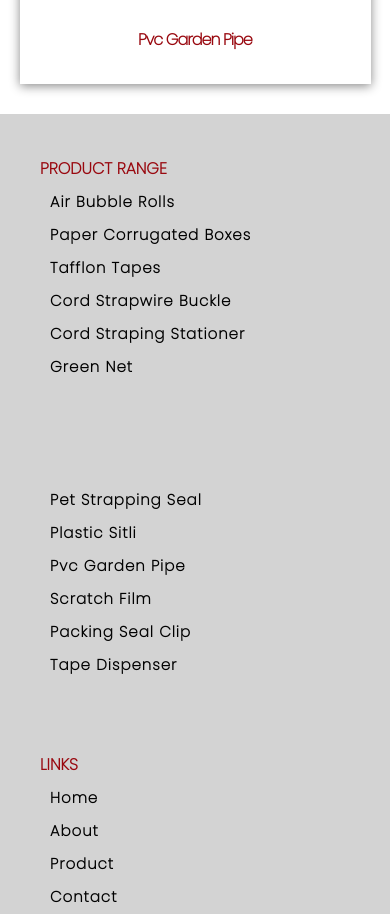
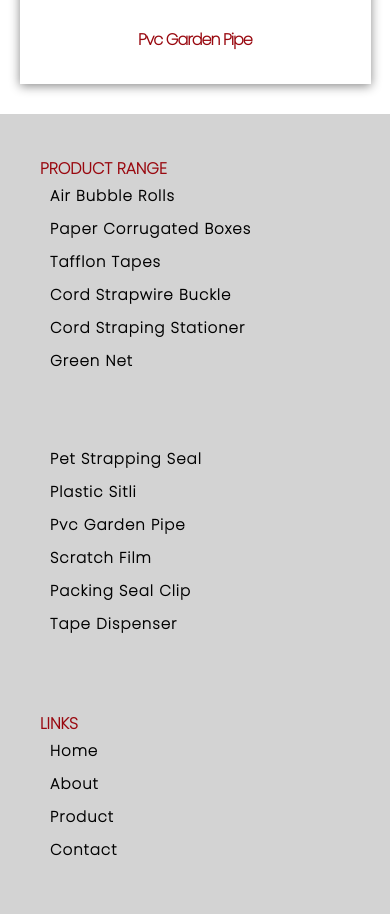
Before and after one commit to archupatil-90/work1, a plain HTML site: page index.html in a window 390 px wide. Shown: the part 3880-4794 px from the top of the page. Drawn offline with Linux system fonts and the light colour scheme.

Commit message:
Update style.css

```diff
--- a/style.css
+++ b/style.css
@@ -341,7 +341,7 @@ border-bottom: 2px solid gray;
     font-weight: 700;
     font-size: 16px;
     text-transform: uppercase;
-    position: absolute;
+    position:relative;
     padding-left: 40px;
     margin-bottom: 5px;
     color: #99080f;
@@ -737,9 +737,7 @@ font-size: 20px;
 .footer-bar .footer-box ,.footer-bar .footer-box1{
     width: 100%;
 }
-.footer-bar .menu{
-   padding-top: 60px;
-}
+
 .footer-box .box-info {
 
     padding: 0 50px;
```
